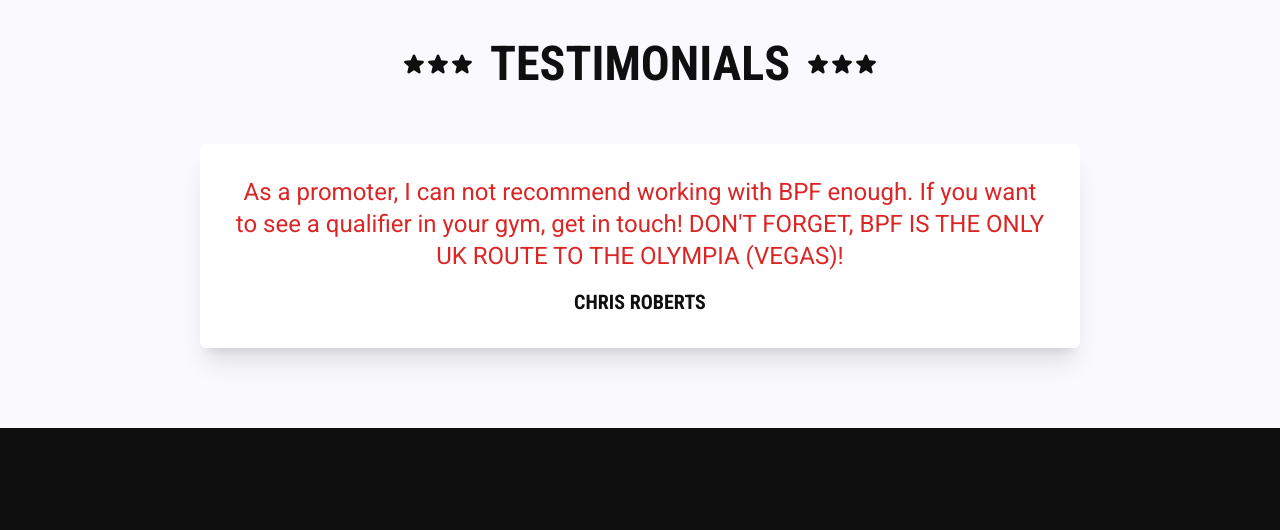
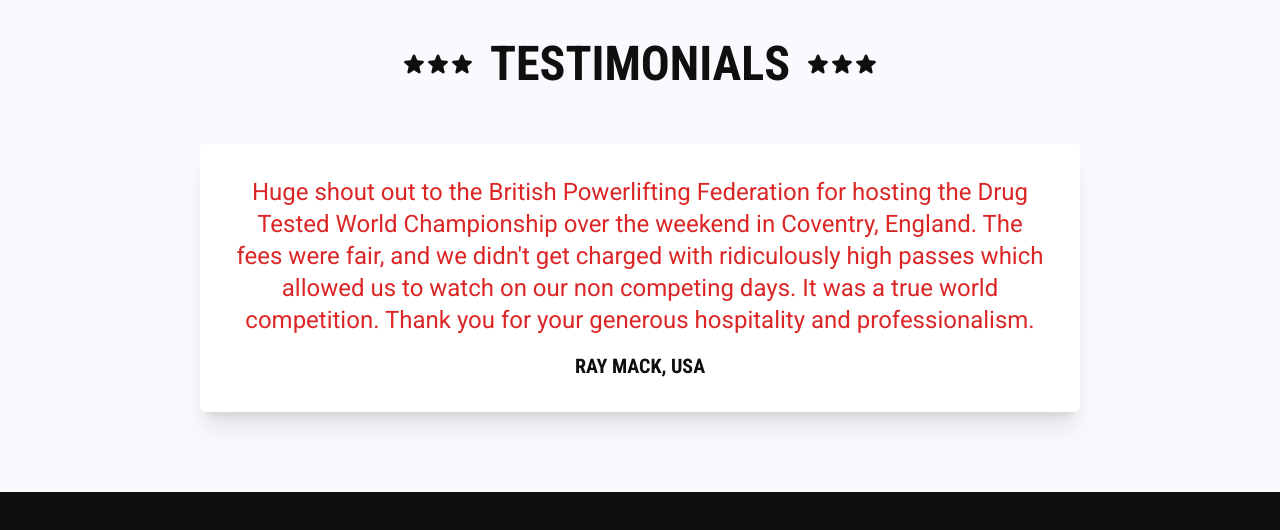
Before and after one commit to iamscottfreeman/bplf.co.uk, a Next.js app: page /homepage/Testimonials in a window 1280 px wide. Shown: the top 530 px of the page. Built offline with nearby package versions, Linux system fonts and the light colour scheme.

Commit message:
Testomonial

```diff
--- a/src/pages/homepage/Testimonials.tsx
+++ b/src/pages/homepage/Testimonials.tsx
@@ -25,6 +25,12 @@
         </div>
         <div className='w-full md:w-3/4 2xl:w-1/2'>
           <Slider interval={6}>
+            <Testimonial author='Ray Mack, USA'>
+              Huge shout out to the British Powerlifting Federation for hosting the Drug Tested World Championship over
+              the weekend in Coventry, England. The fees were fair, and we didn't get charged with ridiculously high
+              passes which allowed us to watch on our non competing days. It was a true world competition. Thank you for
+              your generous hospitality and professionalism.
+            </Testimonial>
             <Testimonial author='Chris Roberts'>
               As a promoter, I can not recommend working with BPF enough. If you want to see a qualifier in your gym,
               get in touch! DON&apos;T FORGET, BPF IS THE ONLY UK ROUTE TO THE OLYMPIA (VEGAS)!
```
